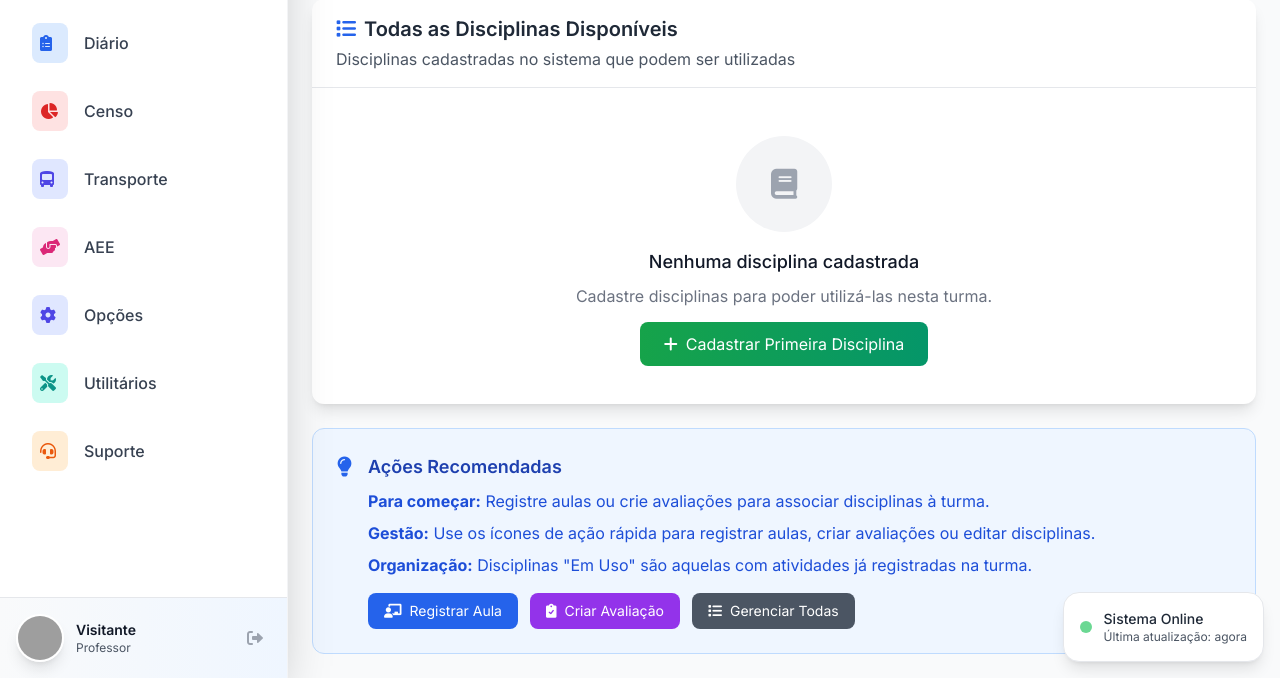
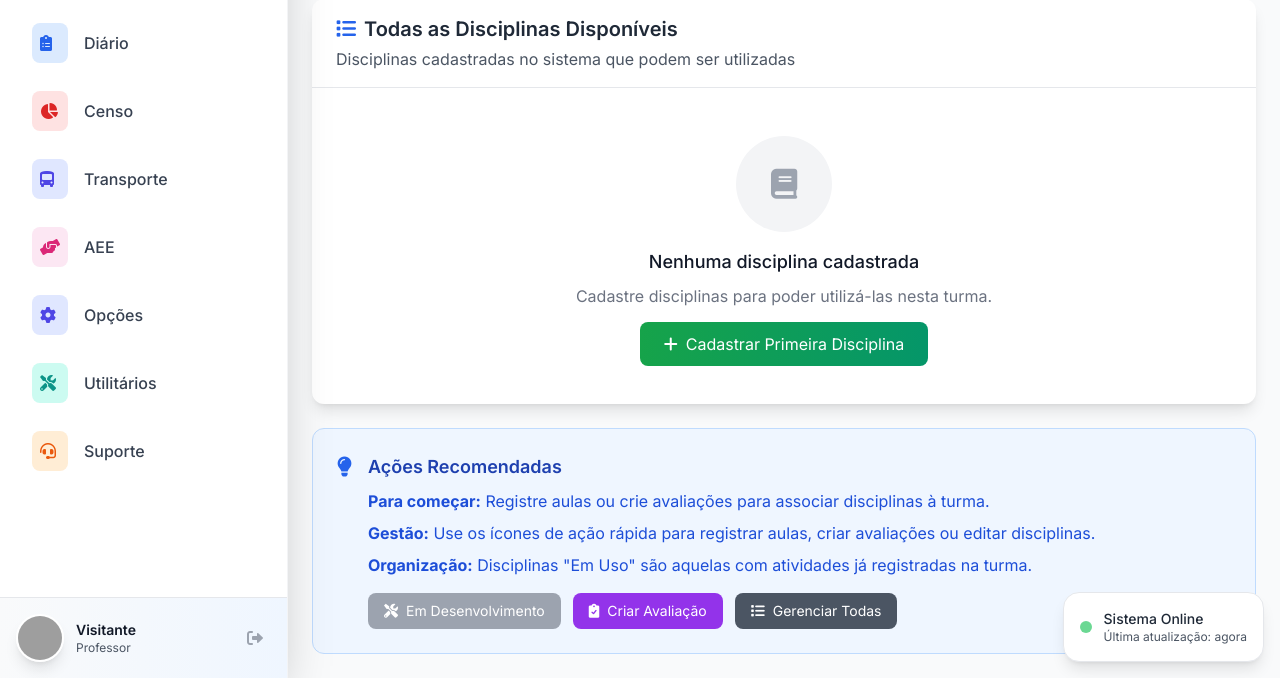
Before and after one commit to LuanCarrieiros/Guto, a Django app: template templates/turma/gerenciar_disciplinas_turma.html in a window 1280 px wide. Shown: the part 365-1043 px from the top of the page. Run offline with Django 5.2, Linux system fonts and the light colour scheme; the template is opened without the code that fills it, so the values that code supplies are empty; style sheets or scripts are compiled from the project's sources; some libraries are stand-ins or nearby versions; grey boxes are pictures that could not be loaded.

Commit message:
refatoração

```diff
--- a/templates/turma/gerenciar_disciplinas_turma.html
+++ b/templates/turma/gerenciar_disciplinas_turma.html
@@ -106,12 +106,12 @@
                         </span>
 
                         <div class="flex space-x-1">
-                            <a href="{% url 'turma:registrar_aula_turma' turma_id=turma.id %}"
-                               class="bg-blue-100 text-blue-800 px-3 py-2 rounded-lg text-sm hover:bg-blue-200 transition-colors"
-                               title="Registrar Aula">
-                                <i class="fas fa-chalkboard-teacher"></i>
+                            <a href="#"
+                               class="bg-gray-100 text-gray-500 px-3 py-2 rounded-lg text-sm cursor-not-allowed"
+                               title="Em Desenvolvimento">
+                                <i class="fas fa-tools"></i>
                             </a>
-                            <a href="{% url 'turma:criar_avaliacao_turma' turma.id %}"
+                            <a href="{% url 'turma:avaliacao_create' %}"
                                class="bg-purple-100 text-purple-800 px-3 py-2 rounded-lg text-sm hover:bg-purple-200 transition-colors"
                                title="Criar Avaliação">
                                 <i class="fas fa-clipboard-check"></i>
@@ -180,12 +180,12 @@
 
                         <div class="flex space-x-1">
                             {% if disciplina.ativo %}
-                                <a href="{% url 'turma:registrar_aula_turma' turma_id=turma.id %}?disciplina={{ disciplina.id }}"
-                                   class="bg-blue-100 text-blue-800 px-3 py-2 rounded-lg text-sm hover:bg-blue-200 transition-colors"
-                                   title="Registrar Aula">
-                                    <i class="fas fa-chalkboard-teacher"></i>
+                                <a href="#"
+                                   class="bg-gray-100 text-gray-500 px-3 py-2 rounded-lg text-sm cursor-not-allowed"
+                                   title="Em Desenvolvimento">
+                                    <i class="fas fa-tools"></i>
                                 </a>
-                                <a href="{% url 'turma:criar_avaliacao_turma' turma.id %}?disciplina={{ disciplina.id }}"
+                                <a href="{% url 'turma:avaliacao_create' %}?disciplina={{ disciplina.id }}"
                                    class="bg-purple-100 text-purple-800 px-3 py-2 rounded-lg text-sm hover:bg-purple-200 transition-colors"
                                    title="Criar Avaliação">
                                     <i class="fas fa-clipboard-check"></i>
@@ -233,10 +233,10 @@
                 </div>
 
                 <div class="mt-4 flex flex-wrap gap-3">
-                    <a href="{% url 'turma:registrar_aula_turma' turma_id=turma.id %}" class="bg-blue-600 text-white px-4 py-2 rounded-lg hover:bg-blue-700 transition-colors text-sm">
-                        <i class="fas fa-chalkboard-teacher mr-2"></i>Registrar Aula
+                    <a href="#" class="bg-gray-400 text-white px-4 py-2 rounded-lg cursor-not-allowed text-sm">
+                        <i class="fas fa-tools mr-2"></i>Em Desenvolvimento
                     </a>
-                    <a href="{% url 'turma:criar_avaliacao_turma' turma.id %}" class="bg-purple-600 text-white px-4 py-2 rounded-lg hover:bg-purple-700 transition-colors text-sm">
+                    <a href="{% url 'turma:avaliacao_create' %}" class="bg-purple-600 text-white px-4 py-2 rounded-lg hover:bg-purple-700 transition-colors text-sm">
                         <i class="fas fa-clipboard-check mr-2"></i>Criar Avaliação
                     </a>
                     <a href="{% url 'turma:disciplinas_list' %}" class="bg-gray-600 text-white px-4 py-2 rounded-lg hover:bg-gray-700 transition-colors text-sm">
```
